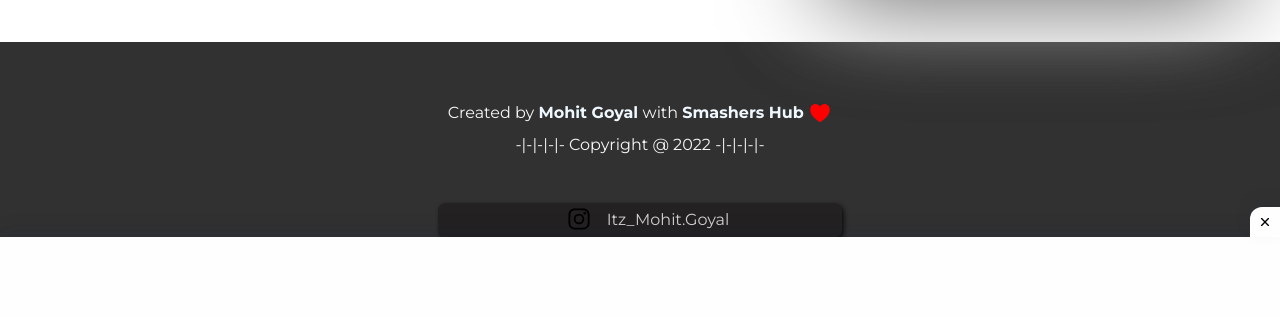
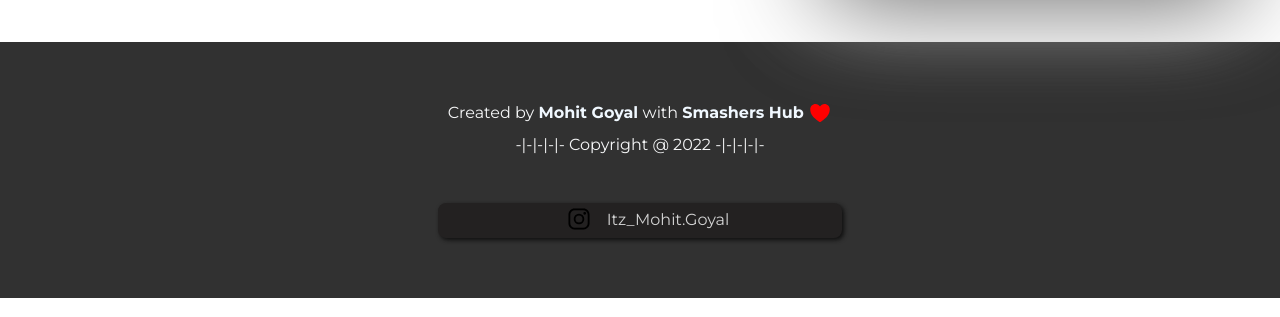
Before and after one commit to Mohit1108/Glass-Morphism, a plain HTML site: page index.html in a window 1280 px wide. Shown: the part 483-800 px from the top of the page. Drawn offline with nearby package versions, Linux system fonts and the light colour scheme.

Commit message:
Update index.html

```diff
--- a/index.html
+++ b/index.html
@@ -115,17 +115,6 @@
 </div>
 
     </footer>
-<!-- ads -->
-
-<div class='sticky-ads' id='sticky-ads'>
-  <div class='sticky-ads-close'
-    onclick='document.getElementById(&quot;sticky-ads&quot;).style.display=&quot;none&quot;'><svg viewBox='0 0 512 512'
-      xmlns='http://www.w3.org/2000/svg'>
-      <path
-        d='M278.6 256l68.2-68.2c6.2-6.2 6.2-16.4 0-22.6-6.2-6.2-16.4-6.2-22.6 0L256 233.4l-68.2-68.2c-6.2-6.2-16.4-6.2-22.6 0-3.1 3.1-4.7 7.2-4.7 11.3 0 4.1 1.6 8.2 4.7 11.3l68.2 68.2-68.2 68.2c-3.1 3.1-4.7 7.2-4.7 11.3 0 4.1 1.6 8.2 4.7 11.3 6.2 6.2 16.4 6.2 22.6 0l68.2-68.2 68.2 68.2c6.2 6.2 16.4 6.2 22.6 0 6.2-6.2 6.2-16.4 0-22.6L278.6 256z' />
-    </svg>
-  </div>
-
   </div>
     <script type="module" src="https://unpkg.com/ionicons@5.5.2/dist/ionicons/ionicons.esm.js"></script>
     <script nomodule src="https://unpkg.com/ionicons@5.5.2/dist/ionicons/ionicons.js"></script>
```
